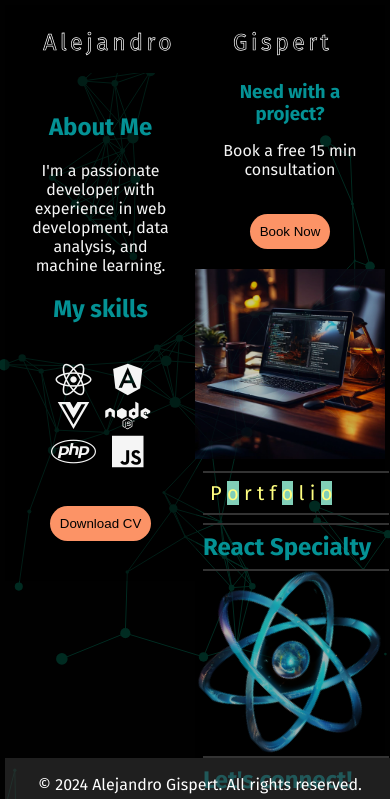
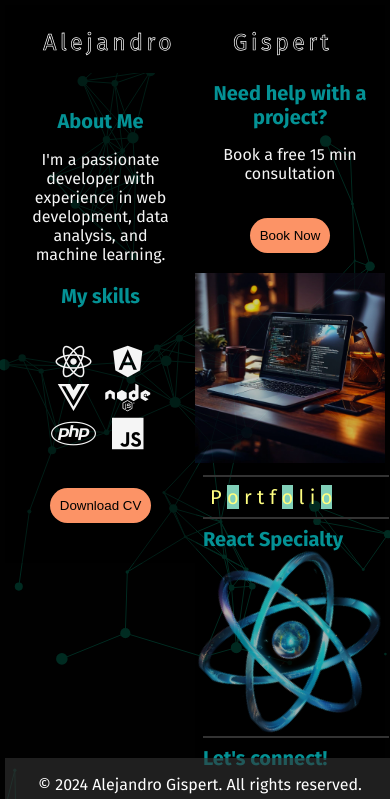
Before and after one commit to AlejandroGispert/css-first-homework, a plain HTML site: page index.html in a window 390 px wide. Shown: the top 799 px of the page. Drawn offline with Linux system fonts and the light colour scheme; animation ran at ten frames a second; a script that the page names is missing; a web font is replaced by a local one.

Commit message:
first commit

```diff
--- a/index.html
+++ b/index.html
@@ -75,7 +75,7 @@
 
 <aside id="aside-window">
     <section id="description-section II">
-    <h1 class="green">Need with a project?</h1>
+    <h1 class="green">Need help with a project?</h1>
             <p>Book a free 15 min consultation</p>
             <button class="buttons">Book Now</button>
 </section>
@@ -95,14 +95,14 @@
     <span class="char oo" data-char="o" style="--char-index: 8;">o</span>
 </span>
  </div>
-    <div class="dividers"></div>
+
     <div class="iframesRow">
     <iframe id="survey" src="./pages/survey.html" width="50%" height="auto"></iframe>
     <iframe id="sol" src="./pages2/sol.html" width="50%" height="auto"></iframe>
 </div>
 <div class="dividers"></div>
     <h1 class="green">React Specialty</h1>
-    <div class="dividers"></div>
+
     <img id="theSecondImage" src="./img/react2.png" alt="webpage" width="100%" height="auto">
     <div class="dividers"></div>
     <h1 class="green">Let's connect!</h1>
--- a/styles.css
+++ b/styles.css
@@ -241,4 +241,5 @@ width: 100%;
             .words1 span{font-size: 20px; }
 
             .one {display: none; }
+            h1 {font-size: 20px; font-weight: bold}
            }
```
